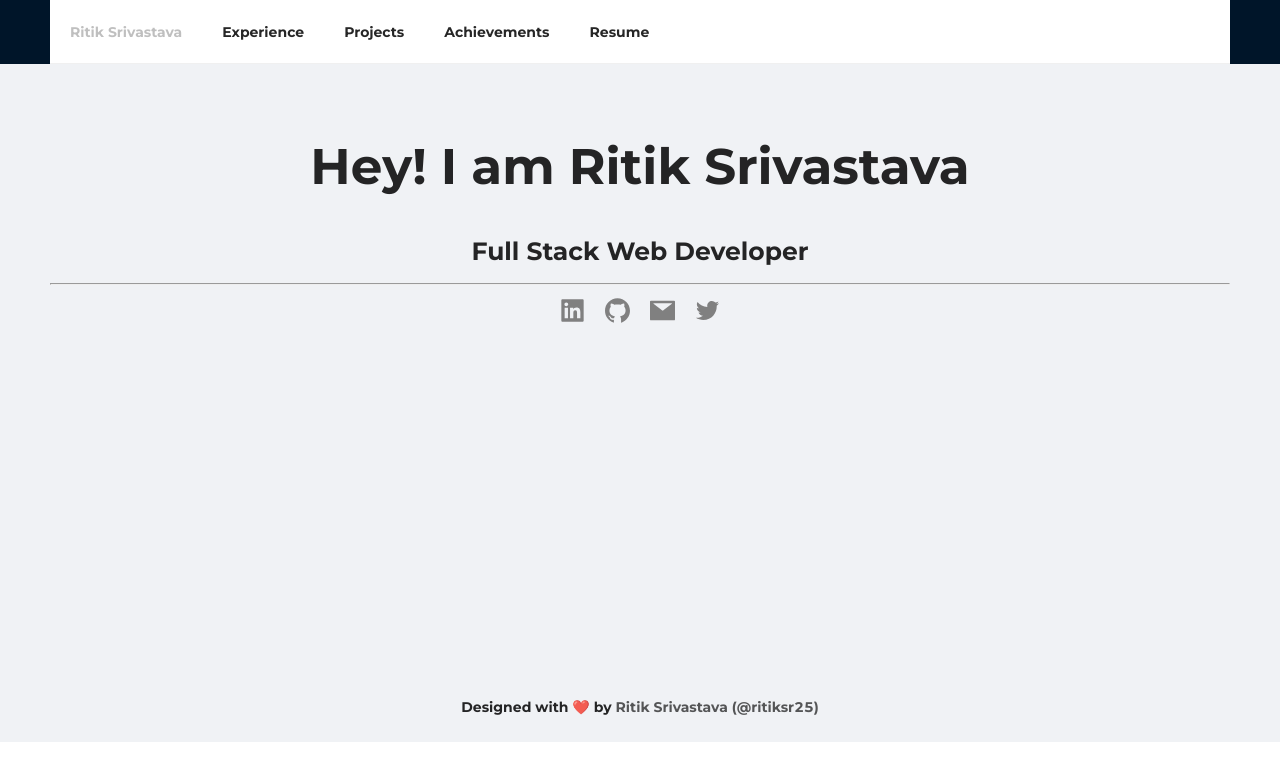
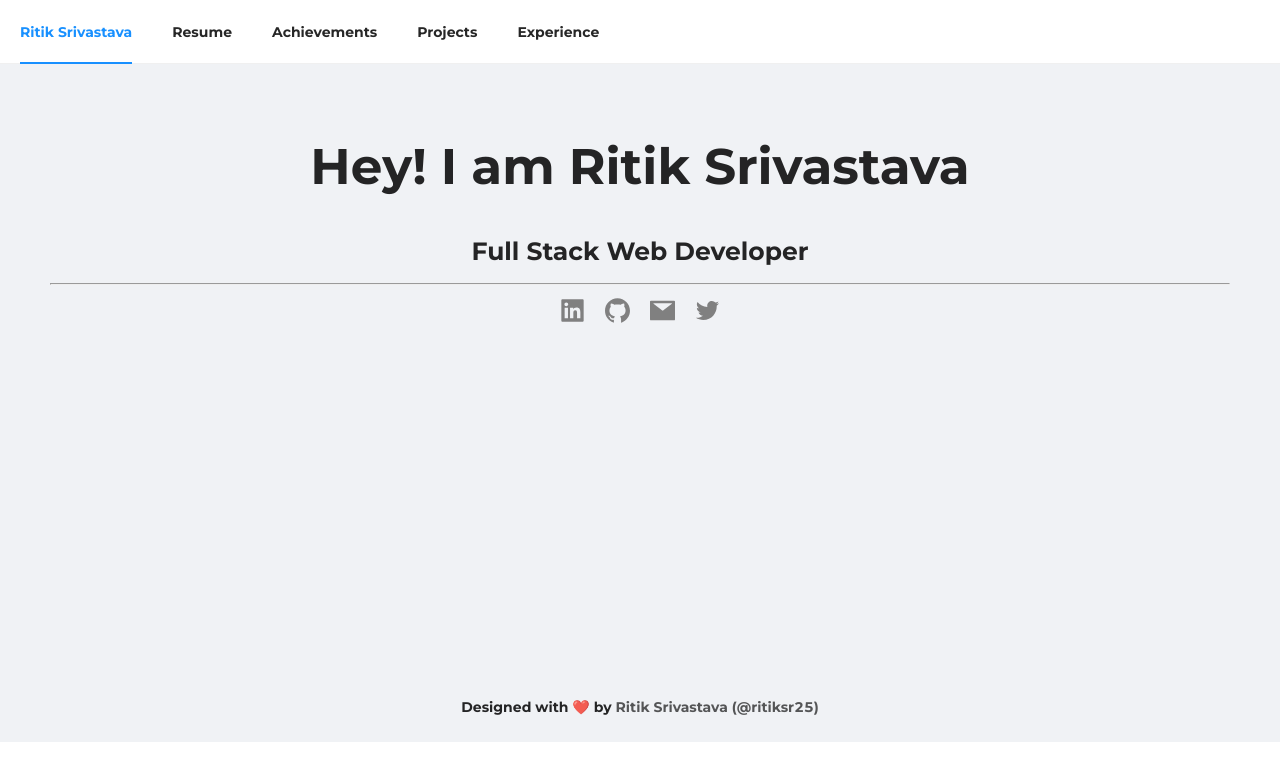
Before and after one commit to ritiksr25/ritiksr25.github.io, a Next.js app: page / in a window 1280 px wide. Shown: the top 780 px of the page. Built offline with nearby package versions, Linux system fonts and the light colour scheme.

Commit message:
--update: navbar

```diff
--- a/components/LayoutComponent.jsx
+++ b/components/LayoutComponent.jsx
@@ -113,7 +113,8 @@ const LayoutComponent = (props) => (
           rel="noopener noreferrer"
           style={{ color: "rgba(0, 0, 0, 0.65)" }}
         >
-          {" "}Ritik Srivastava (@ritiksr25)
+          {" "}
+          Ritik Srivastava (@ritiksr25)
         </a>
       </Footer>
     </Layout>
@@ -121,6 +122,10 @@ const LayoutComponent = (props) => (
     <style jsx global>{`
       body {
         font-family: "Montserrat";
+      }
+
+      .ant-layout-header {
+        padding: 0 0;
       }
 
       .main_title_index {
--- a/components/Nav.jsx
+++ b/components/Nav.jsx
@@ -5,28 +5,34 @@ const Nav = (props) => {
   let { path } = props;
   return (
     <>
-      <div className="logo" />
+      {/* <div className="logo" /> */}
       <Menu theme="light" mode="horizontal" defaultSelectedKeys={[path]}>
-        <Menu.Item disabled>Ritik Srivastava</Menu.Item>
-        <Menu.Item key="experience">
-          <Link href="/[path]" as="experience">
-            <a>Experience</a>
+        <Menu.Item style={{ color: "black" }}>
+          <Link href="/">
+            <a>Ritik Srivastava</a>
           </Link>
         </Menu.Item>
-        <Menu.Item key="projects">
+
+        <Menu.Item key="5" style={{ float: "right" }}>
+          <a href="/Resume.pdf" target="_blank" rel="noreferrer noopener">
+            Resume
+          </a>
+        </Menu.Item>
+        <Menu.Item key="achievements" style={{ float: "right" }}>
+          <Link href="/[path]" as="achievements">
+            <a>Achievements</a>
+          </Link>
+        </Menu.Item>
+
+        <Menu.Item key="projects" style={{ float: "right" }}>
           <Link href="/[path]" as="projects">
             <a>Projects</a>
           </Link>
         </Menu.Item>
-        <Menu.Item key="achievements">
-          <Link href="/[path]" as="achievements">
-            <a>Achievements</a>
+        <Menu.Item key="experience" style={{ float: "right" }}>
+          <Link href="/[path]" as="experience">
+            <a>Experience</a>
           </Link>
-        </Menu.Item>
-        <Menu.Item key="5">
-          <a href="/Resume.pdf" target="_blank" rel="noreferrer noopener">
-            Resume
-          </a>
         </Menu.Item>
       </Menu>
     </>
```
